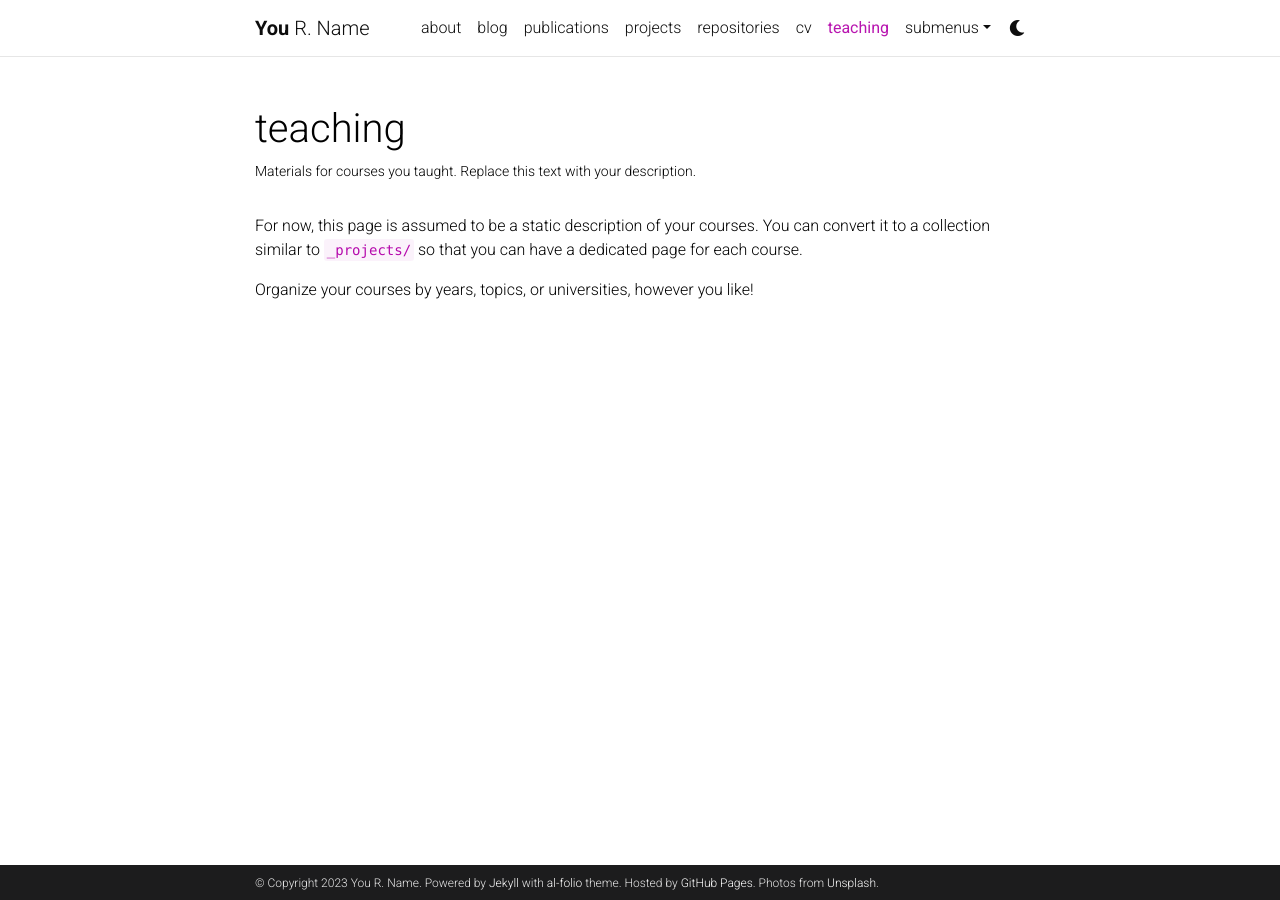
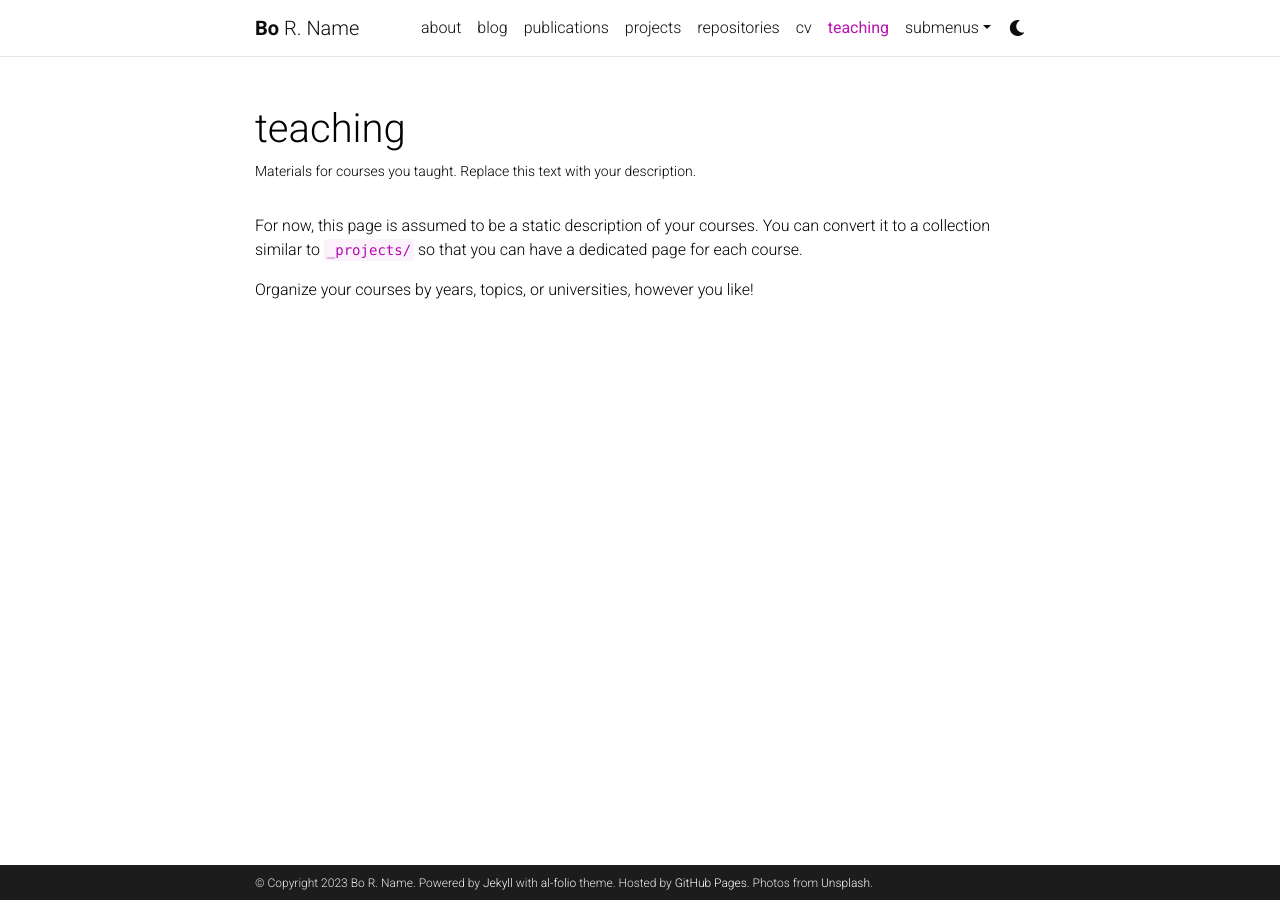
Before and after one commit to martinlibo/martinlibo.github.io, a Jekyll site: the page built from _pages/teaching.md, in a window 1280 px wide. Built offline with Jekyll 4.4.1, drawn with Linux system fonts in a browser that asks for light colours; comment, search, counter and statistics services are not loaded; a style sheet for code colours, icons or effects is not loaded.

Commit message:
change basic info

```diff
--- a/_config.yml
+++ b/_config.yml
@@ -3,7 +3,7 @@
 # -----------------------------------------------------------------------------
 
 title: blank # the website title (if blank, full name will be used instead)
-first_name: You
+first_name: Bo
 middle_name: R.
 last_name: Name
 email: you@example.com
@@ -18,8 +18,8 @@
 lang: en # the language of your site (for example: en, fr, cn, ru, etc.)
 icon: ⚛️  # the emoji used as the favicon (alternatively, provide image name in /assets/img/)
 
-url: https://alshedivat.github.io # the base hostname & protocol for your site
-baseurl: /al-folio # the subpath of your site, e.g. /blog/
+url: https://martinlibo.github.io # the base hostname & protocol for your site
+baseurl:  # the subpath of your site, e.g. /blog/
 last_updated: false # set to true if you want to display last updated in the footer
 impressum_path:  # set to path to include impressum link in the footer, use the same path as permalink in a page, helps to conform with EU GDPR
 
@@ -319,7 +319,7 @@
 # -----------------------------------------------------------------------------
 
 imagemagick:
-  enabled: true # enables responsive images for your site (recommended, see https://github.com/alshedivat/al-folio/issues/537)
+  enabled: false # enables responsive images for your site (recommended, see https://github.com/alshedivat/al-folio/issues/537)
   widths:
     - 480
     - 800
```
